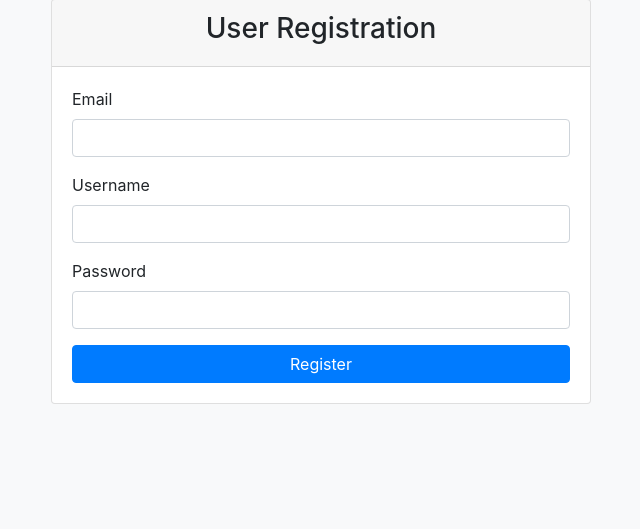
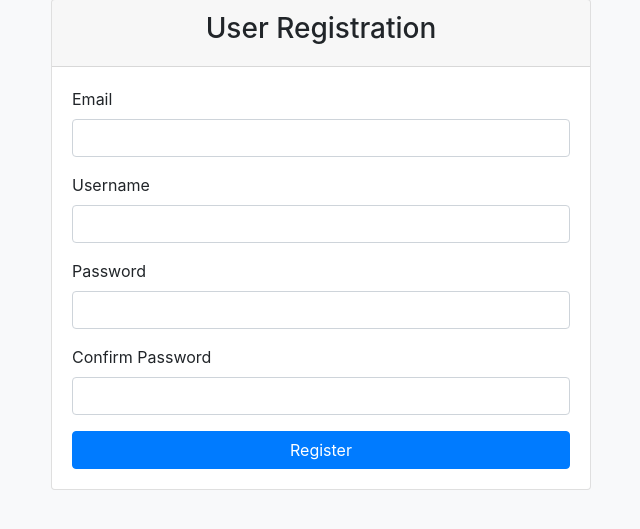
Before and after one commit to rohhh3/blog-django, a Django app: page /register in a window 1280 px wide. Shown: the part 51-580 px from the top of the page, without its empty margins (319-959 px from the left). Run offline with Django 5.2, Linux system fonts and the light colour scheme; some libraries are stand-ins or nearby versions.

Commit message:
added sign up form validation

```diff
--- a/blog/forms.py
+++ b/blog/forms.py
@@ -1,6 +1,30 @@
 from django import forms
+from .models import Post, Category, CustomUser
+from django.core.exceptions import ValidationError
 
-from .models import Post, Category
+
+class RegistrationForm(forms.ModelForm):
+    email = forms.EmailField(widget=forms.EmailInput(attrs={'class': 'form-control'}))
+    username = forms.CharField(widget=forms.TextInput(attrs={'class': 'form-control'}))
+    password = forms.CharField(widget=forms.PasswordInput(attrs={'class': 'form-control'}), min_length=8, label="Password")
+    confirm_password = forms.CharField(widget=forms.PasswordInput(attrs={'class': 'form-control'}), label="Confirm Password")
+
+    class Meta:
+        model = CustomUser
+        fields = ['email', 'username', 'password']
+
+    def clean_password(self):
+        password = self.cleaned_data.get("password")
+        if len(password) < 8:
+            raise ValidationError("Password must be at least 8 characters long.")
+        return password
+
+    def clean_confirm_password(self):
+        confirm_password = self.cleaned_data.get("confirm_password")
+        password = self.cleaned_data.get("password")
+        if confirm_password and password and confirm_password != password:
+            raise ValidationError("Passwords do not match.")
+        return confirm_password
 
 class CommentForm(forms.Form):
     content = forms.CharField(
--- a/blog/templates/blog/register.html
+++ b/blog/templates/blog/register.html
@@ -30,35 +30,26 @@
             <div class="card-body">
               <form method="post">
                 {% csrf_token %}
+                {{ form.non_field_errors }}
                 <div class="form-group">
-                  <label for="email">Email</label>
-                  <input
-                    type="email"
-                    class="form-control"
-                    id="email"
-                    name="email"
-                    required
-                  />
+                  <label for="{{ form.email.id_for_label }}">Email</label>
+                  {{ form.email.errors }}
+                  {{ form.email }}
                 </div>
                 <div class="form-group">
-                  <label for="username">Username</label>
-                  <input
-                    type="text"
-                    class="form-control"
-                    id="username"
-                    name="username"
-                    required
-                  />
+                  <label for="{{ form.username.id_for_label }}">Username</label>
+                  {{ form.username.errors }}
+                  {{ form.username }}
                 </div>
                 <div class="form-group">
-                  <label for="password">Password</label>
-                  <input
-                    type="password"
-                    class="form-control"
-                    id="password"
-                    name="password"
-                    required
-                  />
+                  <label for="{{ form.password.id_for_label }}">Password</label>
+                  {{ form.password.errors }}
+                  {{ form.password }}
+                </div>
+                <div class="form-group">
+                  <label for="{{ form.confirm_password.id_for_label }}">Confirm Password</label>
+                  {{ form.confirm_password.errors }}
+                  {{ form.confirm_password }}
                 </div>
                 <button type="submit" class="btn btn-primary btn-block">
                   Register
--- a/blog/views.py
+++ b/blog/views.py
@@ -3,7 +3,7 @@ from django.shortcuts import render, redirect, get_object_or_404
 from .models import CustomUser, Post, Comment
 from django.http import HttpResponse
 from blog.forms import CommentForm
-from .forms import PostForm
+from .forms import PostForm, RegistrationForm
 from django.contrib.auth.hashers import make_password
 from django.contrib.auth.forms import AuthenticationForm
 from django.contrib.auth import authenticate, login, logout
@@ -70,33 +70,15 @@ def post_new(request):
 
 def register(request):
     if request.method == 'POST':
-        username = request.POST.get('username')
-        email = request.POST.get('email')
-        password = request.POST.get('password')
-        hashed_password = make_password(password)
-
-        user = CustomUser.objects.create(username=username, email=email, password=hashed_password)
-        user.save()
-
-        return redirect('blog-home')
+        form = RegistrationForm(request.POST)
+        if form.is_valid():
+            user = form.save(commit=False)
+            user.password = make_password(form.cleaned_data['password'])
+            user.save()
+            return redirect('blog-home')
     else:
-        return render(request, 'blog/register.html')
-
-# def login(request):
-#     if request.method == 'POST':
-#         form = AuthenticationForm(request, data=request.POST)
-#         if form.is_valid():
-#             email = request.POST.get('email')
-#             password = request.POST.get('password')
-#             user = authenticate(email=email, password=password)
-#             if user is not None:
-#                 login(request, user)
-#                 return redirect('blog-home')
-#         else:
-#             return render(request, 'blog/login.html', {'form': form})
-#     else:
-#         form = AuthenticationForm()
-#         return render(request, 'blog/login.html', {'form': form})
+        form = RegistrationForm()
+    return render(request, 'blog/register.html', {'form': form})
 
 def user_login(request):
     if request.method == 'POST':
```
Also changed, not shown: 1 other file.
